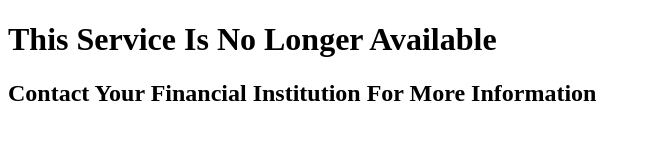
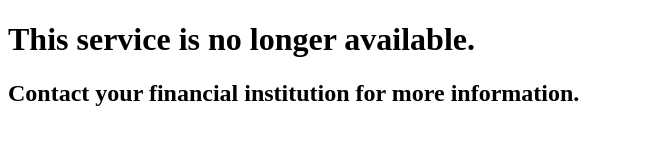
Before and after one commit to AlliedPayment/ServiceNoLongerAvailable, a plain HTML site: page index.html in a window 1280 px wide. Shown: the whole page, without its empty margins (0-650 px from the left). Drawn offline with Linux system fonts and the light colour scheme.

Commit message:
Update index.html

```diff
--- a/index.html
+++ b/index.html
@@ -6,7 +6,7 @@
         <meta name="viewport" content="width=device-width, initial-scale=1">
     </head>
     <body>
-      <h1>This Service Is No Longer Available</h1>
-      <h2>Contact Your Financial Institution For More Information</h2>
+      <h1>This service is no longer available.</h1>
+      <h2>Contact your financial institution for more information.</h2>
     </body>
 </html>
```
